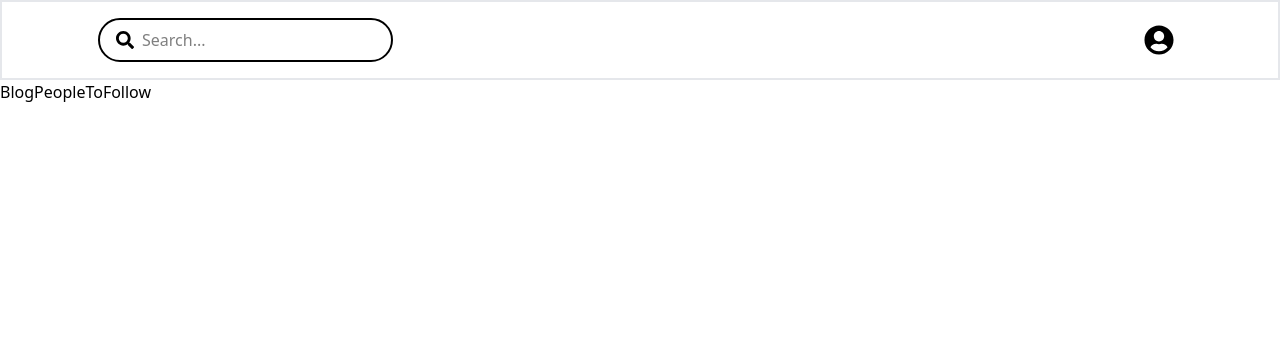
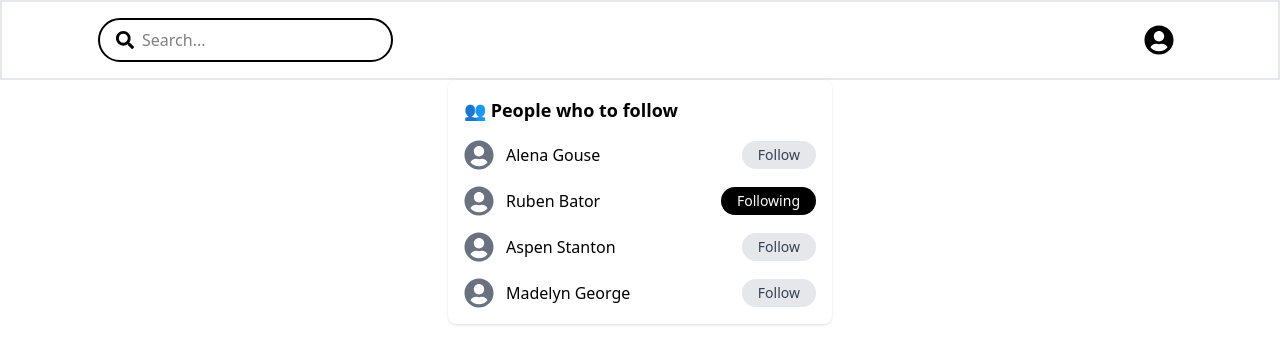
Before and after one commit to williamscodebox/ts-demos, a React (Vite) app: page / in a window 1280 px wide. Shown: the top 364 px of the page. Built offline with nearby package versions, Linux system fonts and the light colour scheme.

Commit message:
added BlogUserCard

```diff
--- a/src/App.tsx
+++ b/src/App.tsx
@@ -10,11 +10,12 @@
   return (
     <div>
       <BlogNavigation />
-      {/* <div className="flex justify-center">
-        <div className="mx-auto p-6">App</div>
-      </div> */}
-      <div className="w-[30%]">
-        <BlogPeopleToFollow />
+      <div className="flex justify-center">
+        {/* <div className="mx-auto p-6">App</div>
+      </div>  */}
+        <div className="w-[30%]">
+          <BlogPeopleToFollow />
+        </div>
       </div>
     </div>
   );
--- a/src/components/BlogPeopleToFollow.tsx
+++ b/src/components/BlogPeopleToFollow.tsx
@@ -1,5 +1,23 @@
+import BlogUserCard from "./BlogUserCard";
+
+const peopleToFollow = [
+  { name: "Alena Gouse", following: false },
+  { name: "Ruben Bator", following: true },
+  { name: "Aspen Stanton", following: false },
+  { name: "Madelyn George", following: false },
+];
+
 function BlogPeopleToFollow() {
-  return <div>BlogPeopleToFollow</div>;
+  return (
+    <div className="bg-white p-4 rounded-lg shadow">
+      <h3 className="font-semibold text-lg mb-4">👥 People who to follow</h3>
+      <div className="space-y-4">
+        {peopleToFollow.map((person, index) => (
+          <BlogUserCard key={index} person={person} />
+        ))}
+      </div>
+    </div>
+  );
 }
 
 export default BlogPeopleToFollow;
--- /dev/null
+++ b/src/components/BlogUserCard.tsx
@@ -0,0 +1,26 @@
+import { FaUserCircle } from "react-icons/fa";
+
+type Person = {
+  name: string;
+  following: boolean;
+};
+
+function BlogUserCard({ person }: { person: Person }) {
+  return (
+    <div className="flex items-center justify-between">
+      <div className="flex items-center">
+        <FaUserCircle className="text-3xl mr-3 text-gray-500" />
+        <span>{person.name}</span>
+      </div>
+      <button
+        className={`px-4 py-1 text-sm rounded-full ${
+          person.following ? "bg-black text-white" : "bg-gray-200 text-gray-700"
+        }`}
+      >
+        {person.following ? "Following" : "Follow"}
+      </button>
+    </div>
+  );
+}
+
+export default BlogUserCard;
```
